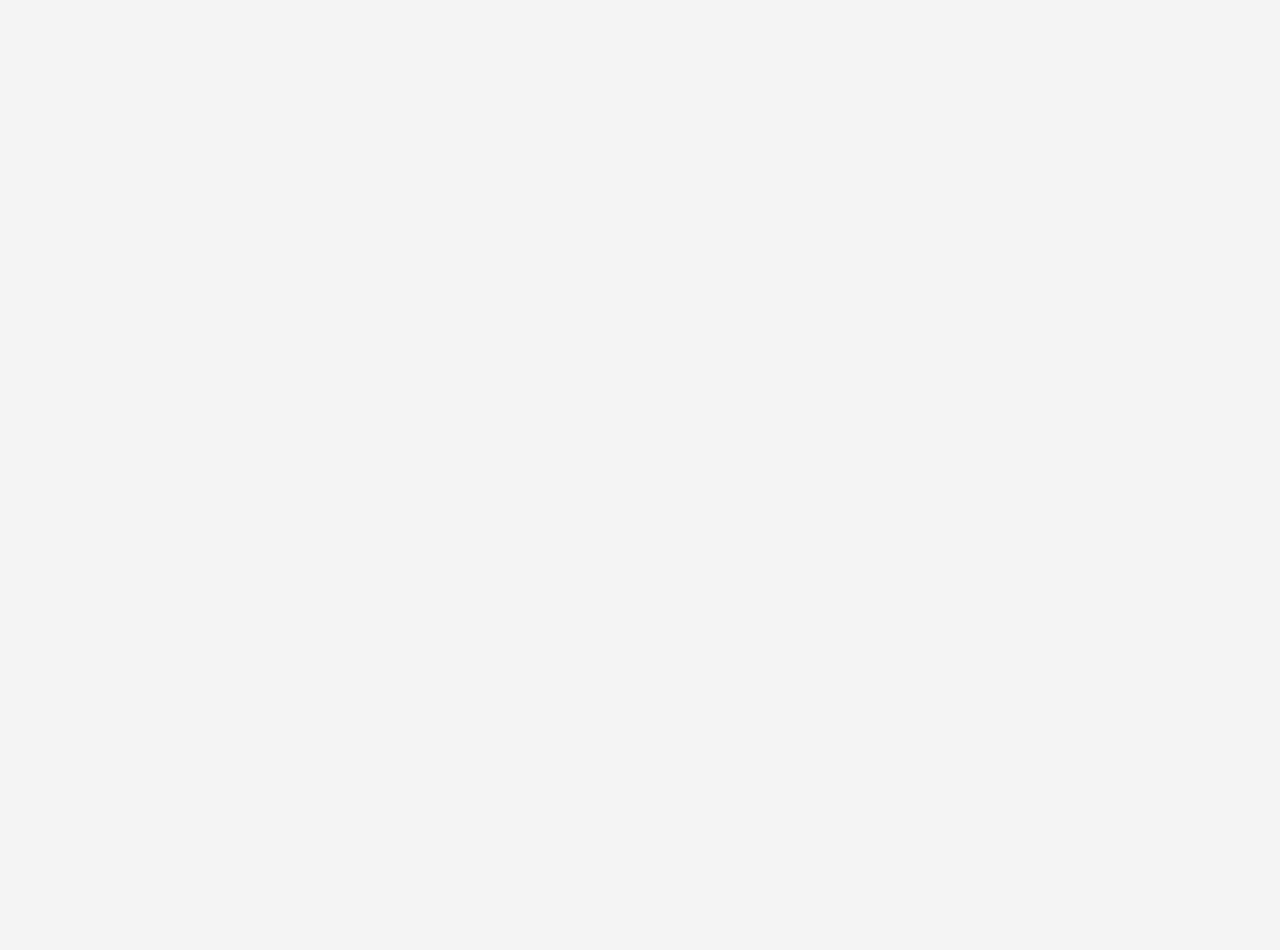
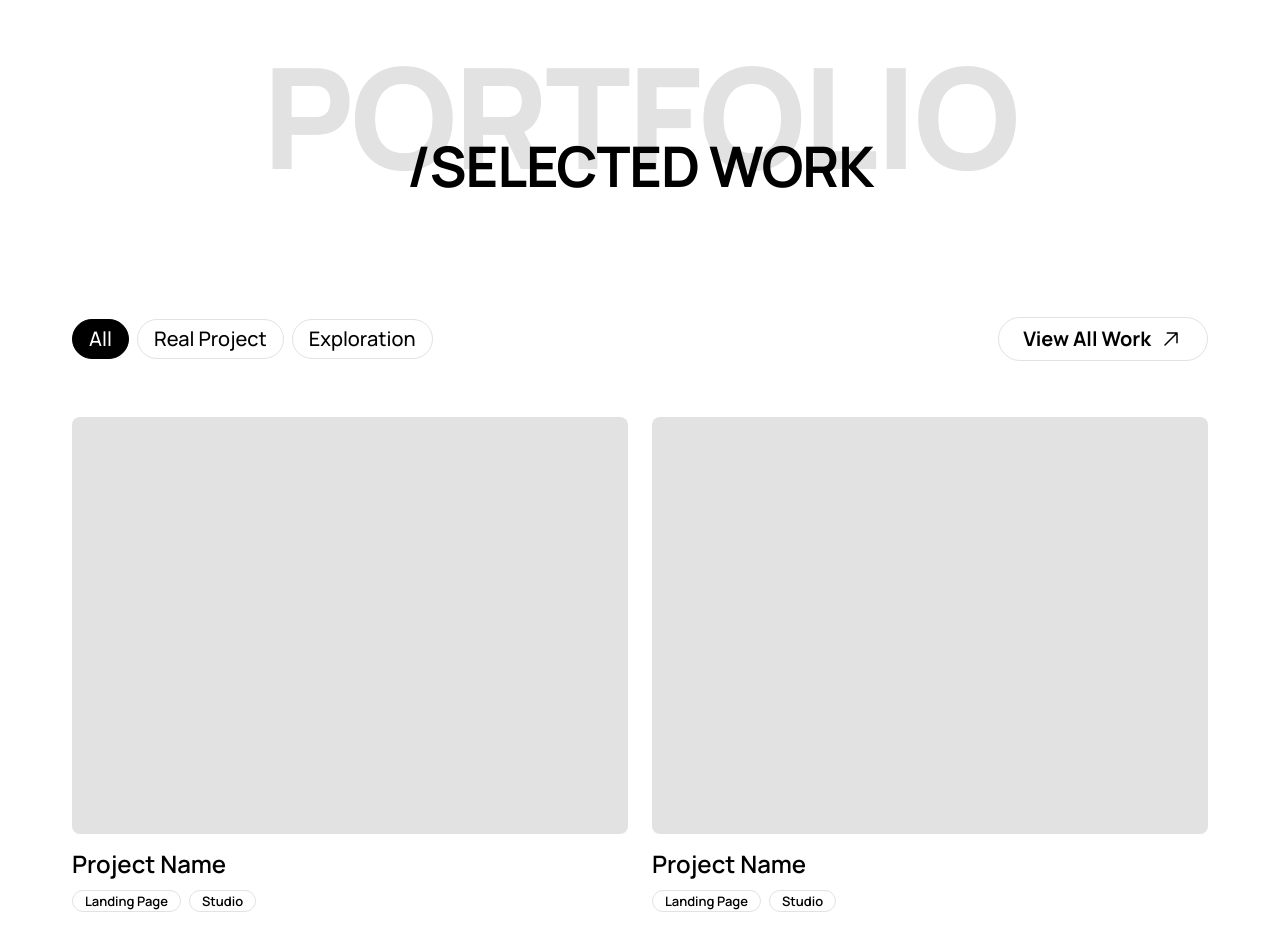
Before and after one commit to 41cha/portfolio, a React (Vite) app: page / in a window 1280 px wide. Shown: the part 860-1810 px from the top of the page. Before the commit the page ends 850 px from the top, so only its background shows below. Built offline with nearby package versions, Linux system fonts and the light colour scheme.

Commit message:
Add portfolio work showcase
Add a new Work section to the app and render project cards from a reusable ProjectCard component. This introduces a project dataset with filter categories and placeholder tags for upcoming portfolio entries, laying the groundwork for a richer work showcase.

```diff
--- a/src/App.jsx
+++ b/src/App.jsx
@@ -1,5 +1,6 @@
 import Nav from './sections/Nav'
 import Hero from './sections/Hero'
+import Work from './sections/Work'
 
 export default function App() {
     return (
@@ -7,6 +8,7 @@ export default function App() {
             <Nav />
             <main>
                 <Hero />
+                <Work />
             </main>
         </>
     )
--- /dev/null
+++ b/src/components/ProjectCard.jsx
@@ -0,0 +1,17 @@
+import Tag from './Tag'
+
+// TODO: replace the gray placeholder with <img src={image} alt={title} />
+// and wrap the card in a link to the project page once routing is added.
+export default function ProjectCard({ title, tags }) {
+  return (
+    <article className="work-card">
+      <div className="work-card__image" role="img" aria-label={`${title} preview`} />
+      <h3 className="work-card__title">{title}</h3>
+      <div className="work-card__tags">
+        {tags.map((t) => (
+          <Tag key={t}>{t}</Tag>
+        ))}
+      </div>
+    </article>
+  )
+}
--- /dev/null
+++ b/src/data/projects.js
@@ -0,0 +1,7 @@
+// TODO: replace placeholders with real projects (title, category, tags, image)
+export const FILTERS = ['All', 'Real Project', 'Exploration']
+
+export const PROJECTS = [
+  { id: 1, title: 'Project Name', category: 'Real Project', tags: ['Landing Page', 'Studio'] },
+  { id: 2, title: 'Project Name', category: 'Exploration', tags: ['Landing Page', 'Studio'] },
+]
```
